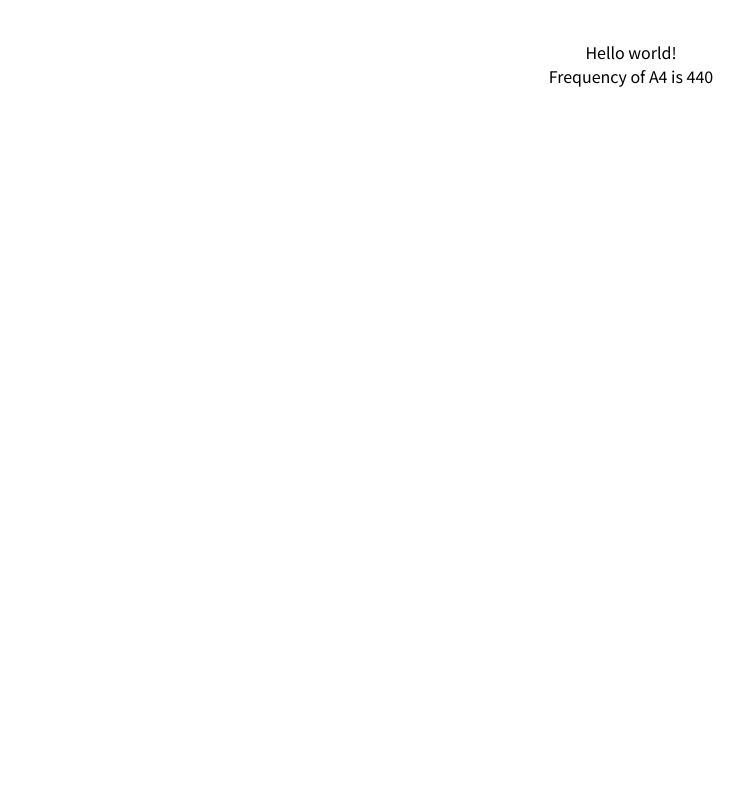
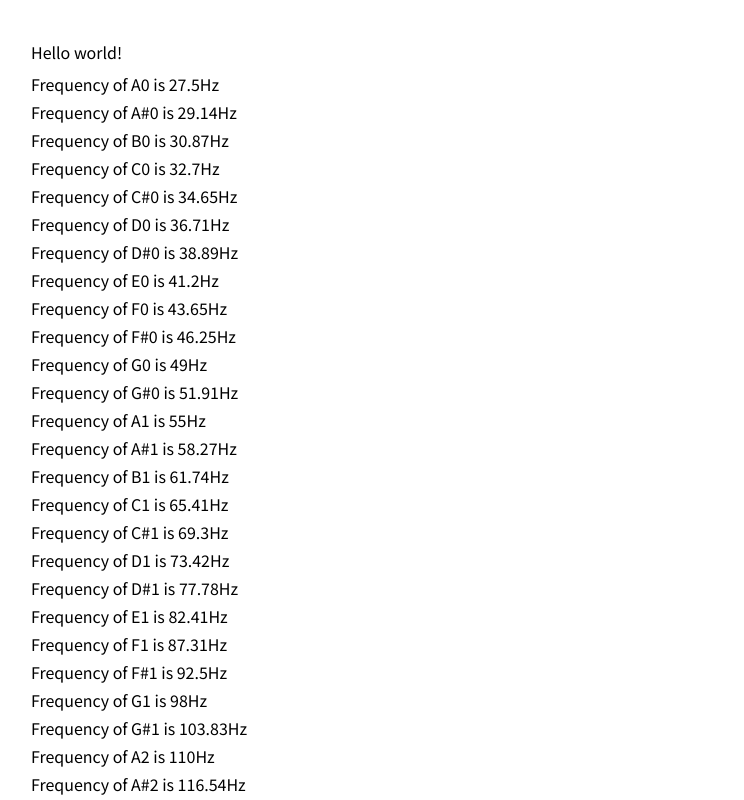
Before and after one commit to JaeHyunLee123/bass-fretboard-practice, a React (Vite) app: page / in a window 1280 px wide. Shown: the top 800 px of the page, without its empty margins (9-753 px from the left). Built offline with nearby package versions, Linux system fonts and the light colour scheme.

Commit message:
feat: show all frequency data (#3)

```diff
--- a/src/App.tsx
+++ b/src/App.tsx
@@ -1,11 +1,14 @@
 import { frequencyMap } from "@/constants/frequencyMap";
 
 function App() {
-  const frequency = frequencyMap["A4"];
   return (
-    <div className="p-10 flex flex-col items-center">
+    <div className="p-10 flex flex-col gap-2">
       <span> Hello world!</span>
-      <span>{`Frequency of A4 is ${frequency}`}</span>
+      <ol className="flex flex-col gap-1">
+        {Object.entries(frequencyMap).map(([key, value], i) => (
+          <li key={i}>{`Frequency of ${key} is ${value}Hz`}</li>
+        ))}
+      </ol>
     </div>
   );
 }
```
